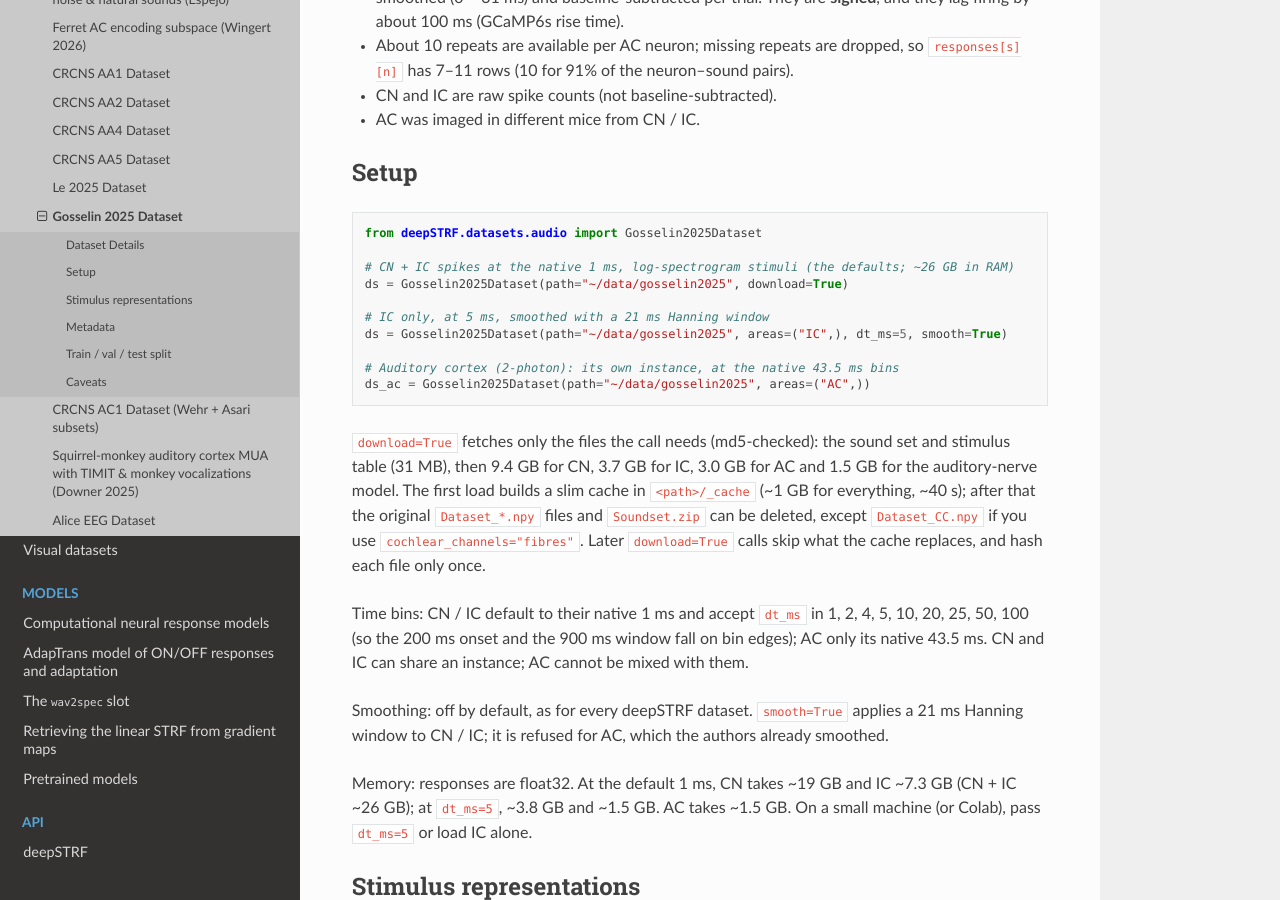
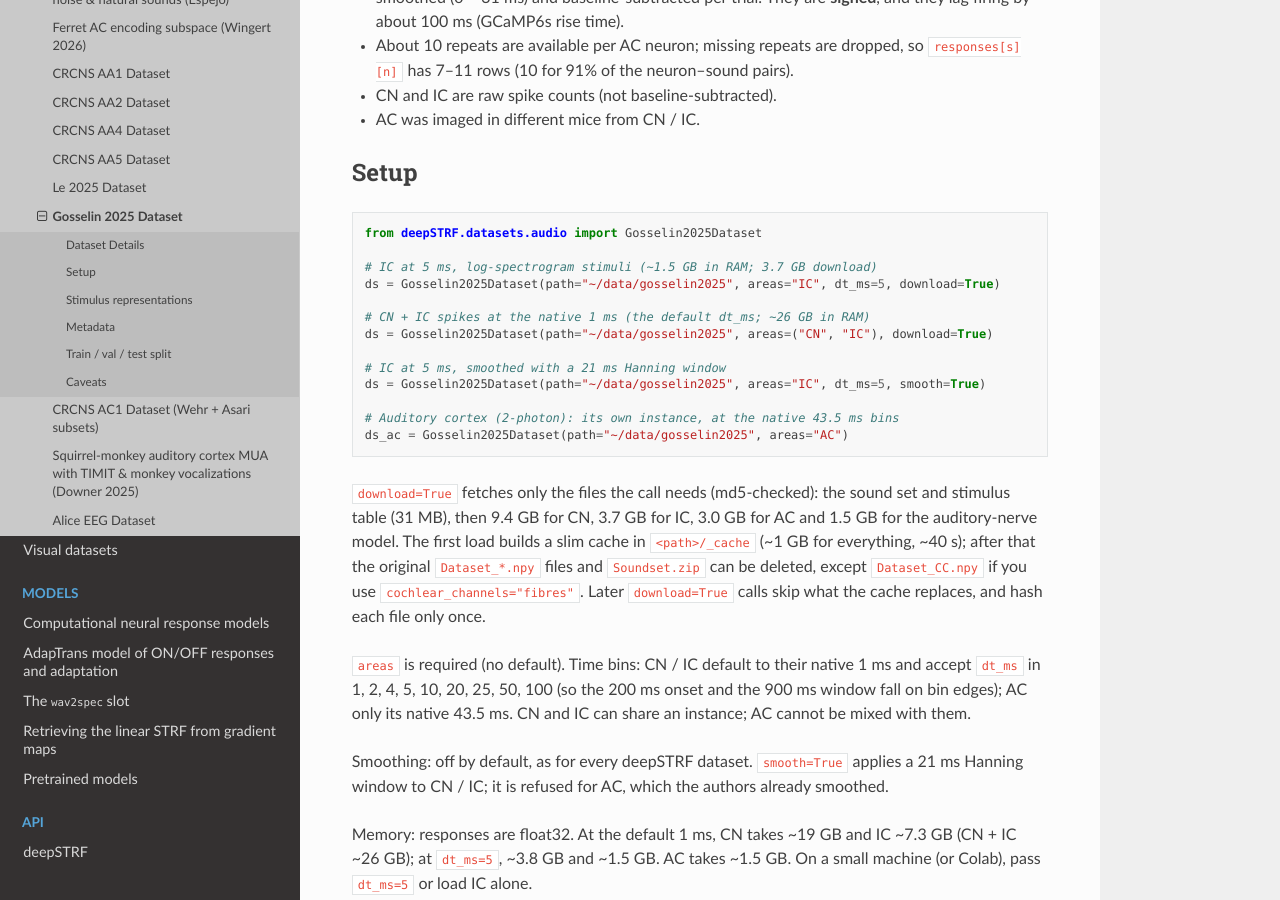
Before and after one commit to urancon/deepSTRF, a Sphinx documentation site: the page built from docs/_source/md/README_Gosselin_2025.md, in a window 1280 px wide and 900 px high, scrolled down 1298 px. Built offline with Sphinx 7.4.7 and the Read the Docs theme 3.1.0, drawn with Linux system fonts in a browser that asks for light colours; pages that are not in the unit, such as notebooks, are missing from menus.

Commit message:
feat(gosselin2025): areas is required
CN + IC at the native 1 ms would need ~26 GB of RAM from a bare call, and
the area also picks the recording type and time base. Docs open with IC at
5 ms.

Co-Authored-By: Claude Opus 5.5 <noreply@anthropic.com>

````diff
--- a/docs/_source/md/README_Gosselin_2025.md
+++ b/docs/_source/md/README_Gosselin_2025.md
@@ -60,14 +60,17 @@ file, so 50 dB and 70 dB versions of a sound differ by exactly 20 dB.
 ```python
 from deepSTRF.datasets.audio import Gosselin2025Dataset
 
-# CN + IC spikes at the native 1 ms, log-spectrogram stimuli (the defaults; ~26 GB in RAM)
-ds = Gosselin2025Dataset(path="~/data/gosselin2025", download=True)
+# IC at 5 ms, log-spectrogram stimuli (~1.5 GB in RAM; 3.7 GB download)
+ds = Gosselin2025Dataset(path="~/data/gosselin2025", areas="IC", dt_ms=5, download=True)
 
-# IC only, at 5 ms, smoothed with a 21 ms Hanning window
-ds = Gosselin2025Dataset(path="~/data/gosselin2025", areas=("IC",), dt_ms=5, smooth=True)
+# CN + IC spikes at the native 1 ms (the default dt_ms; ~26 GB in RAM)
+ds = Gosselin2025Dataset(path="~/data/gosselin2025", areas=("CN", "IC"), download=True)
+
+# IC at 5 ms, smoothed with a 21 ms Hanning window
+ds = Gosselin2025Dataset(path="~/data/gosselin2025", areas="IC", dt_ms=5, smooth=True)
 
 # Auditory cortex (2-photon): its own instance, at the native 43.5 ms bins
-ds_ac = Gosselin2025Dataset(path="~/data/gosselin2025", areas=("AC",))
+ds_ac = Gosselin2025Dataset(path="~/data/gosselin2025", areas="AC")
 ```
 
 `download=True` fetches only the files the call needs (md5-checked): the sound
@@ -79,7 +82,7 @@ and 1.5 GB for the auditory-nerve model. The first load builds a slim cache in
 `download=True` calls skip what the cache replaces, and hash each file only
 once.
 
-Time bins: CN / IC default to their native 1 ms and accept `dt_ms` in 1, 2, 4,
+`areas` is required (no default). Time bins: CN / IC default to their native 1 ms and accept `dt_ms` in 1, 2, 4,
 5, 10, 20, 25, 50, 100 (so the 200 ms onset and the 900 ms window fall on bin
 edges); AC only its native 43.5 ms. CN and IC can share an instance; AC cannot
 be mixed with them.
````
Also changed, not shown: 2 other files.
